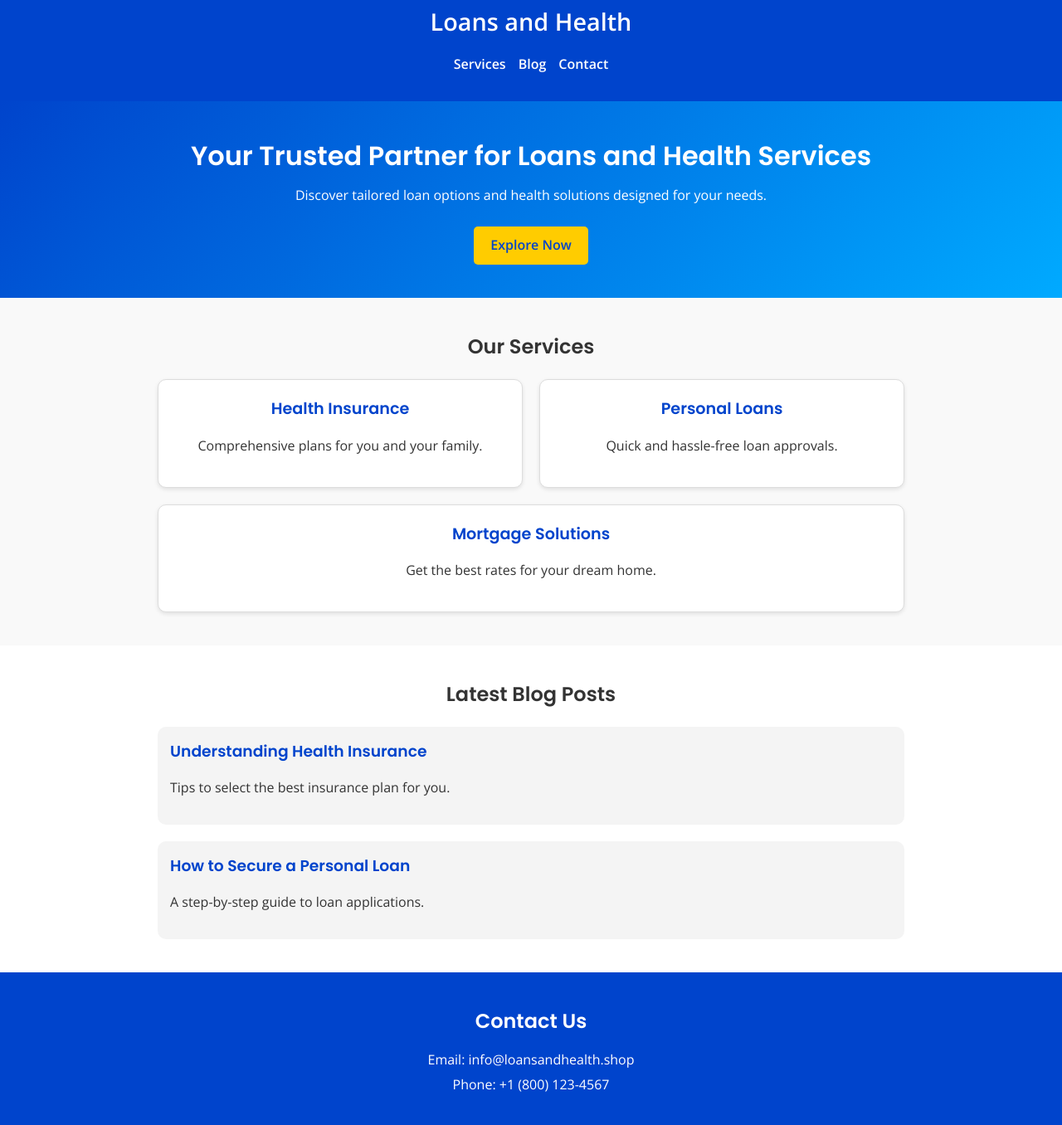
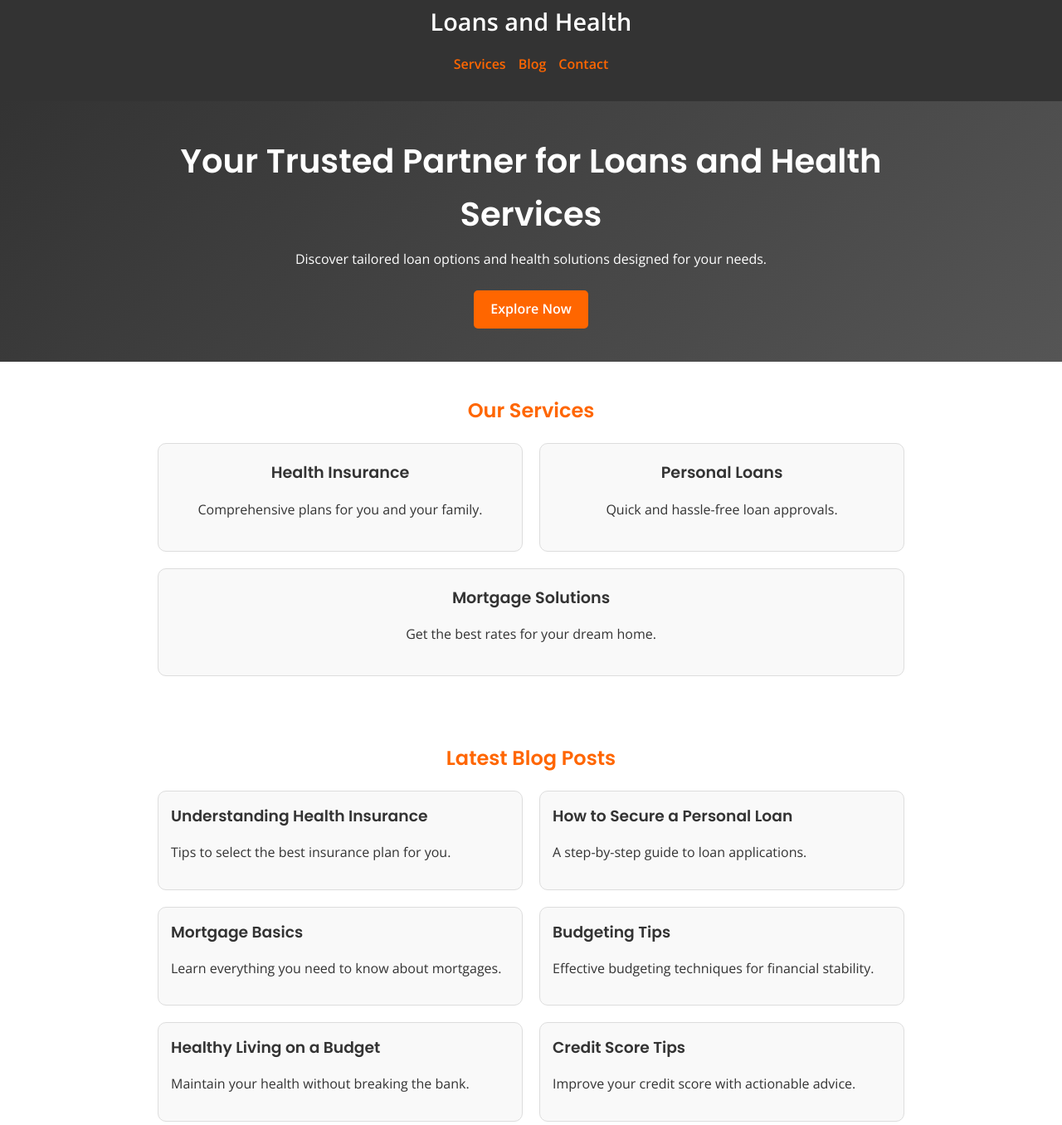
Before and after one commit to Apoorvdev28/Webapp, a plain HTML site: page index.html in a window 1280 px wide. Shown: the part 12-1368 px from the top of the page at 83% size. Drawn offline with nearby package versions, Linux system fonts and the light colour scheme.

Commit message:
Update index.html

```diff
--- a/index.html
+++ b/index.html
@@ -13,6 +13,7 @@
             font-family: 'Open Sans', sans-serif;
             line-height: 1.6;
             color: #333;
+            background-color: #f4f4f4;
         }
         h1, h2, h3 {
             font-family: 'Poppins', sans-serif;
@@ -30,7 +31,7 @@
 
         /* Header Styles */
         header {
-            background-color: #0044cc;
+            background-color: #333;
             color: white;
             padding: 15px 0;
         }
@@ -54,19 +55,19 @@
             display: inline;
         }
         nav ul li a {
-            color: white;
+            color: #FF6600;
             font-weight: 600;
         }
 
         /* Hero Section */
         .hero-section {
-            background: linear-gradient(135deg, #0044cc, #00aaff);
+            background: linear-gradient(135deg, #333, #555);
             color: white;
             text-align: center;
             padding: 40px 20px;
         }
         .hero-section h1 {
-            font-size: 2rem;
+            font-size: 2.5rem;
         }
         .hero-section p {
             font-size: 1rem;
@@ -76,8 +77,8 @@
             display: inline-block;
             margin-top: 15px;
             padding: 10px 20px;
-            background-color: #ffcc00;
-            color: #0044cc;
+            background-color: #FF6600;
+            color: white;
             font-weight: 600;
             border-radius: 5px;
         }
@@ -85,11 +86,12 @@
         /* Services Section */
         .services {
             padding: 40px 20px;
-            background-color: #f9f9f9;
+            background-color: #fff;
         }
         .services h2 {
             text-align: center;
             margin-bottom: 20px;
+            color: #FF6600;
         }
         .service-cards {
             display: flex;
@@ -99,25 +101,26 @@
         }
         .card {
             flex: 1 1 calc(33.333% - 20px);
-            background-color: white;
+            background-color: #f9f9f9;
             border: 1px solid #ddd;
             border-radius: 10px;
-            box-shadow: 0 2px 5px rgba(0, 0, 0, 0.1);
             padding: 20px;
             text-align: center;
         }
         .card h3 {
             font-size: 1.2rem;
-            color: #0044cc;
+            color: #333;
         }
 
         /* Blog Section */
         .blog {
             padding: 40px 20px;
+            background-color: #fff;
         }
         .blog h2 {
             text-align: center;
             margin-bottom: 20px;
+            color: #FF6600;
         }
         .blog-posts {
             display: flex;
@@ -126,18 +129,19 @@
             justify-content: center;
         }
         .post {
-            flex: 1 1 calc(50% - 20px);
-            background-color: #f4f4f4;
+            flex: 1 1 calc(33.333% - 20px);
+            background-color: #f9f9f9;
             border-radius: 10px;
             padding: 15px;
+            border: 1px solid #ddd;
         }
         .post h3 {
-            color: #0044cc;
+            color: #333;
         }
 
         /* Contact Section */
         .contact {
-            background-color: #0044cc;
+            background-color: #FF6600;
             color: white;
             padding: 40px 20px;
             text-align: center;
@@ -230,6 +234,22 @@
                     <h3>How to Secure a Personal Loan</h3>
                     <p>A step-by-step guide to loan applications.</p>
                 </div>
+                <div class="post">
+                    <h3>Mortgage Basics</h3>
+                    <p>Learn everything you need to know about mortgages.</p>
+                </div>
+                <div class="post">
+                    <h3>Budgeting Tips</h3>
+                    <p>Effective budgeting techniques for financial stability.</p>
+                </div>
+                <div class="post">
+                    <h3>Healthy Living on a Budget</h3>
+                    <p>Maintain your health without breaking the bank.</p>
+                </div>
+                <div class="post">
+                    <h3>Credit Score Tips</h3>
+                    <p>Improve your credit score with actionable advice.</p>
+                </div>
             </div>
         </div>
     </section>
```
